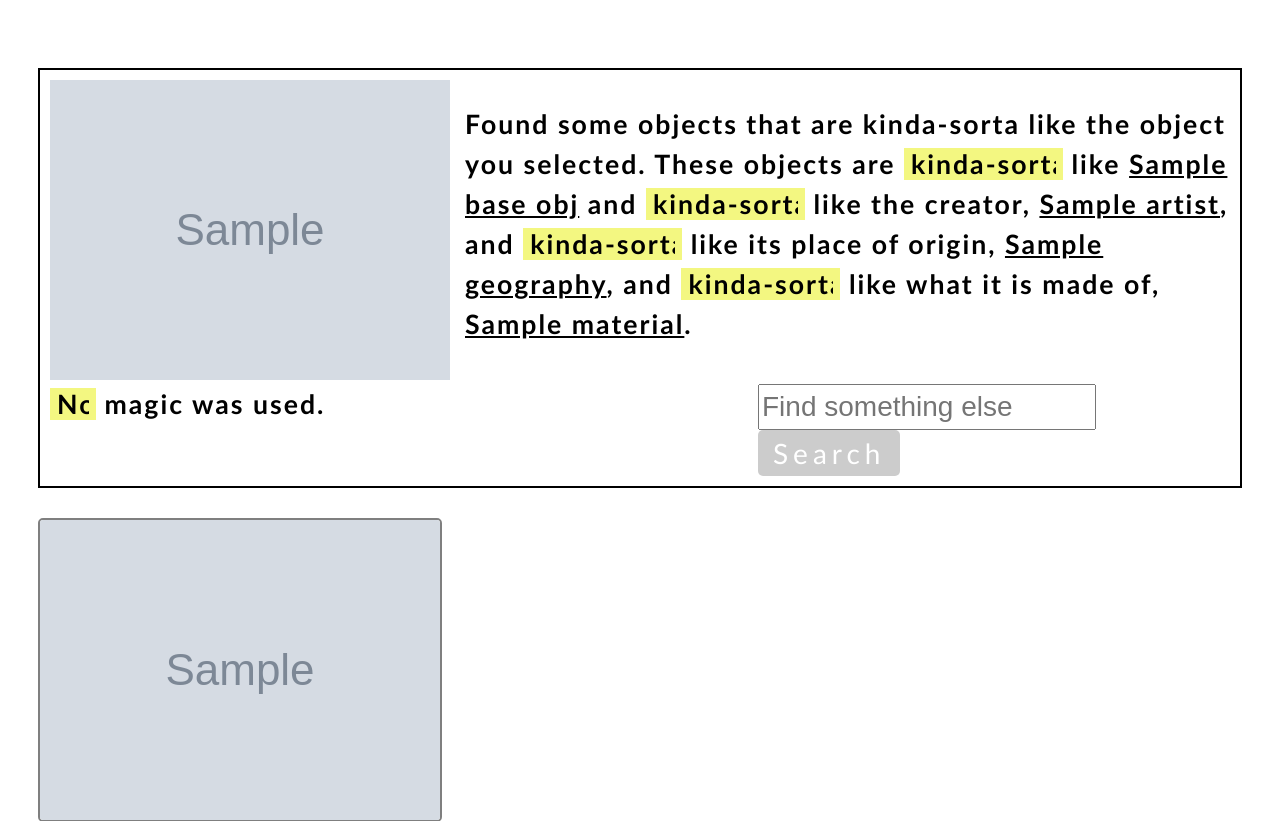
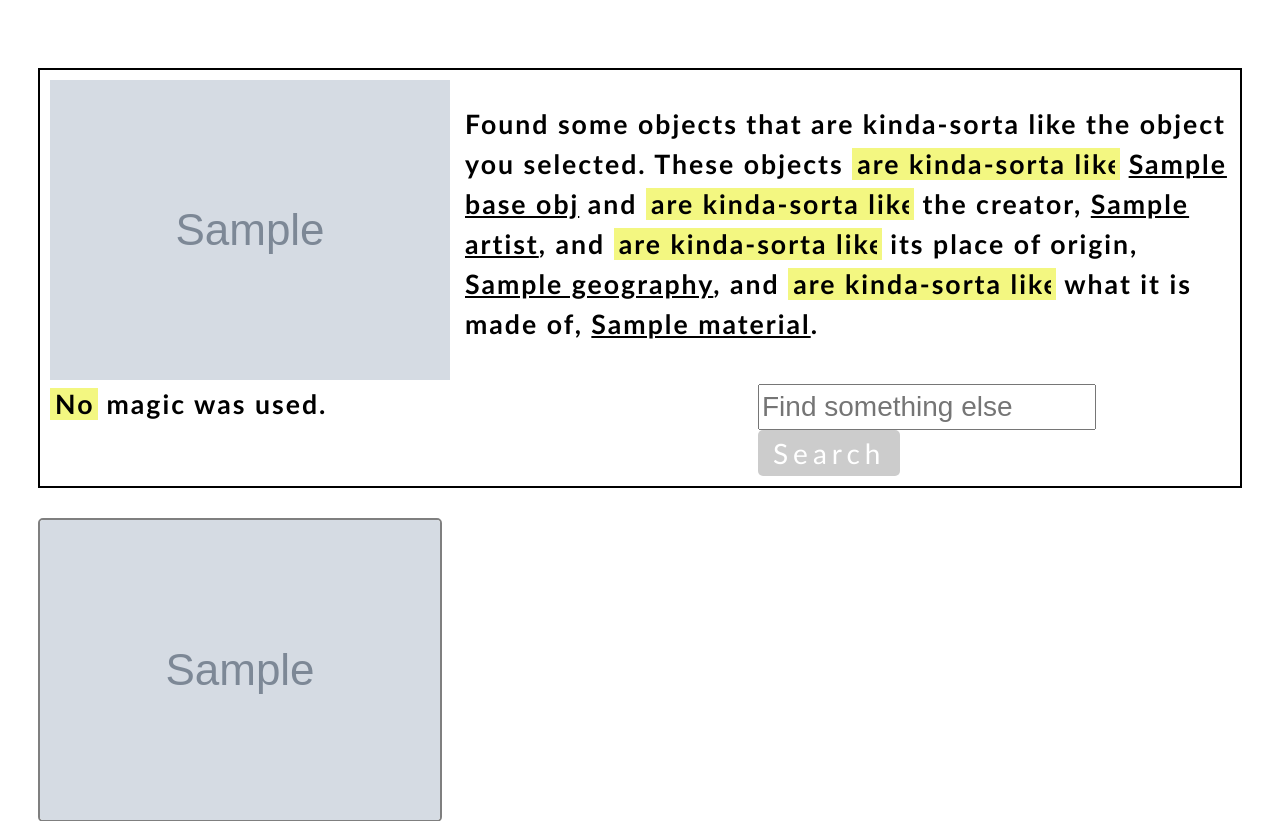
Before and after one commit to moltude/kinda-sorta, a Django app: template kinda_sorta/templates/results.html in a window 1280 px wide. Shown: the top 821 px of the page. Run offline with Django 3.2, Linux system fonts and the light colour scheme; the template is opened without the code that fills it: most values are stand-ins (such as "Sample title", 1, 10 or a date in 2020); grey boxes marked "Sample" are stand-in pictures; parts of the project's set-up code (start-up, migrations or seed data) failed here and were passed over; some libraries are stand-ins or nearby versions.

Commit message:
changed language for dropdowns and eliminated two choices; they weren't adding anything to the discovery process and seemed more confusing than anything

```diff
--- a/kinda_sorta/beast/corona.py
+++ b/kinda_sorta/beast/corona.py
@@ -98,6 +98,8 @@ class corona:
 	my result sets, I think I need to alter the ontology a bit
 
 	Use the word_select() to pull in only a partial term set for each query
+
+	TODO :: I think the logic for this function is slightly backwards
 
 	"""
 	def ks_query_param(self, qt, b):
--- a/kinda_sorta/static/style.css
+++ b/kinda_sorta/static/style.css
@@ -3,20 +3,23 @@
     outline: 0;
 }
 
+option {
+	text-align: center
+}
+
 #ddlID {
-	width: 159px
+	text-align: center;
+	width: 268px;
 }
-#width_tmp{
- display : none;
+#width_tmp {
+	display : none;
 }
 
 select {
     border: none;
     background: #F3F781;
-    /*margin-left: 5px;*/
-    /*margin-right: 5px;*/
-    padding-left: 7px;
-    padding-right: 7px;
+    padding-left: 5px;
+    padding-right: 5px;
     height: auto;
 	font-family: Calibri;
 	font-style: normal;
--- a/kinda_sorta/templates/options.html
+++ b/kinda_sorta/templates/options.html
@@ -1,7 +1,7 @@
 
 
-<option value="1">exactly</option>
-<option value="2">pretty much</option>
-<option selected value="3">kinda-sorta</option>
-<option value="4">a little</option>
-<option value="5">not at all</option>
+<option value="1">are exactly like</option>
+<!-- <option value="2">pretty much</option> -->
+<option selected value="2">are kinda-sorta like</option>
+<!-- <option value="4">a little</option> -->
+<option value="5">might or might not be like</option>
--- a/kinda_sorta/templates/results.html
+++ b/kinda_sorta/templates/results.html
@@ -28,7 +28,7 @@
 				// Taken from
 				// http://stackoverflow.com/questions/20091481/auto-resizing-the-select-element-according-to-selected-options-width
 		    	$("#width_tmp").html(this.options[e.target.selectedIndex].text);
-				$(this).width($("#width_tmp").width()+10);
+				$(this).width($("#width_tmp").width());
 				/*
 				After changing one of the attributes; the Solr index should be requeried
 				using the new values
--- a/kinda_sorta/templates/text_blob.html
+++ b/kinda_sorta/templates/text_blob.html
@@ -7,42 +7,40 @@ This whole page probably could be cleaned up but for now it is functional
 -->
 <div style="clear:float">
 <span style="padding-left: 10px; margin: 10px; max-width:85%; line-height: 1.5">
-	<h3>Found {% include 'numFound.html' %} objects that are kinda-sorta like the object you selected. These objects are
-
+	<h3>Found {% include 'numFound.html' %} objects that are kinda-sorta like the object you selected. These objects
 
 	<select name="ks_what" id="ddlID">
 		{% include 'options.html' %}
 	</select>
 	<span id="width_tmp"></span>
 
-	like <u>{{ baseObj.objectName }}</u> and
+	 <u>{{ baseObj.objectName }}</u> and
 
 	<select name="ks_who" id="ddlID">
 		{% include 'options.html' %}
 	</select>
 	<span id="width_tmp"></span>
 
-	like the creator, <u>{{ baseObj.artist }}</u>, and
-	<!-- <u>{{ baseObj.artist }}</u>  -->
+	the creator, <u>{{ baseObj.artist }}</u>, and
 
 	<select name="ks_where" id="ddlID">
 		{% include 'options.html' %}
 	</select>
 	<span id="width_tmp"></span>
 
-	like its place of origin, <u>{{ baseObj.geography }}</u>, and
+	its place of origin, <u>{{ baseObj.geography }}</u>, and
 
 	<select name="ks_how" id="ddlID">
 		{% include 'options.html' %}
 	</select>
 	<span id="width_tmp"></span>
 
-	like what it is made of, <u>{{ baseObj.material }}</u>.
+	what it is made of, <u>{{ baseObj.material }}</u>.
 
 	<br><br>
 	<!-- Over-ride the default width -->
 	<span style="float: left">
-		<select name="ks_magic" id="ddlID" style="width: 46px;">
+		<select name="ks_magic" id="ddlID" style="width: 48px;">
 			<option value="1">All of the</option>
 			<option value="2">A lot</option>
 			<option value="3">A little</option>
```
Also changed, not shown: kinda_sorta/beast/walters.py (+6 -13 lines), kinda_sorta/db.sqlite3.
